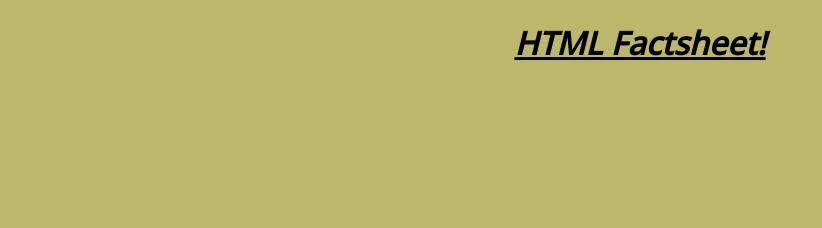
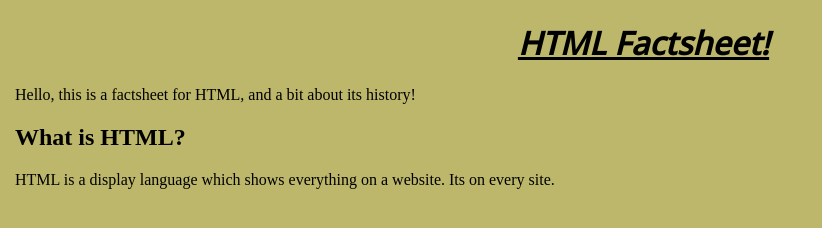
Before and after one commit to Darion20071998/duleinily, a plain HTML site: page index.html in a window 1280 px wide. Shown: the whole page, without its empty margins (0-822 px from the left). Drawn offline with nearby package versions, Linux system fonts and the light colour scheme.

Commit message:
SPEEDRUN SUII

```diff
--- a/index.html
+++ b/index.html
@@ -14,5 +14,11 @@
 <header><h1><u><b><i>HTML Factsheet!</i></b></u></h1></header>
 <body>
 
+    <p>Hello, this is a factsheet for HTML, and a bit about its history!</p>
+
+<h2>What is HTML?</h2>
+
+<p>HTML is a display language which shows everything on a website. Its on every site.</p>
+
 </body>
 </html>
--- a/styles/styles.css
+++ b/styles/styles.css
@@ -1,8 +1,13 @@
 html{
     background-color: darkkhaki;
+
 }
 
 header h1{
     text-align: center;
     font-family: 'Open Sans', sans-serif;
 }
+
+body{
+    margin-left: 15px;
+}
```
